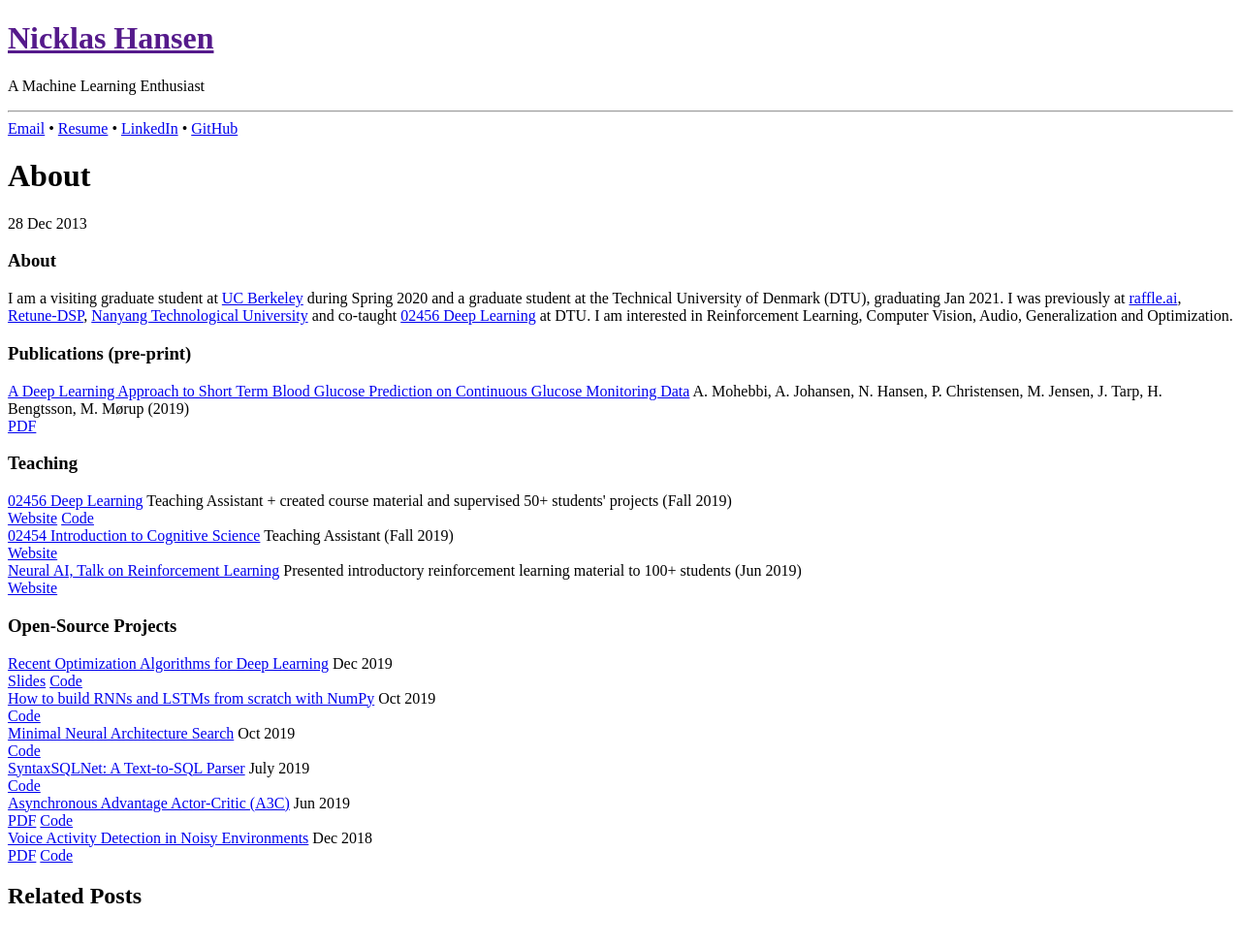
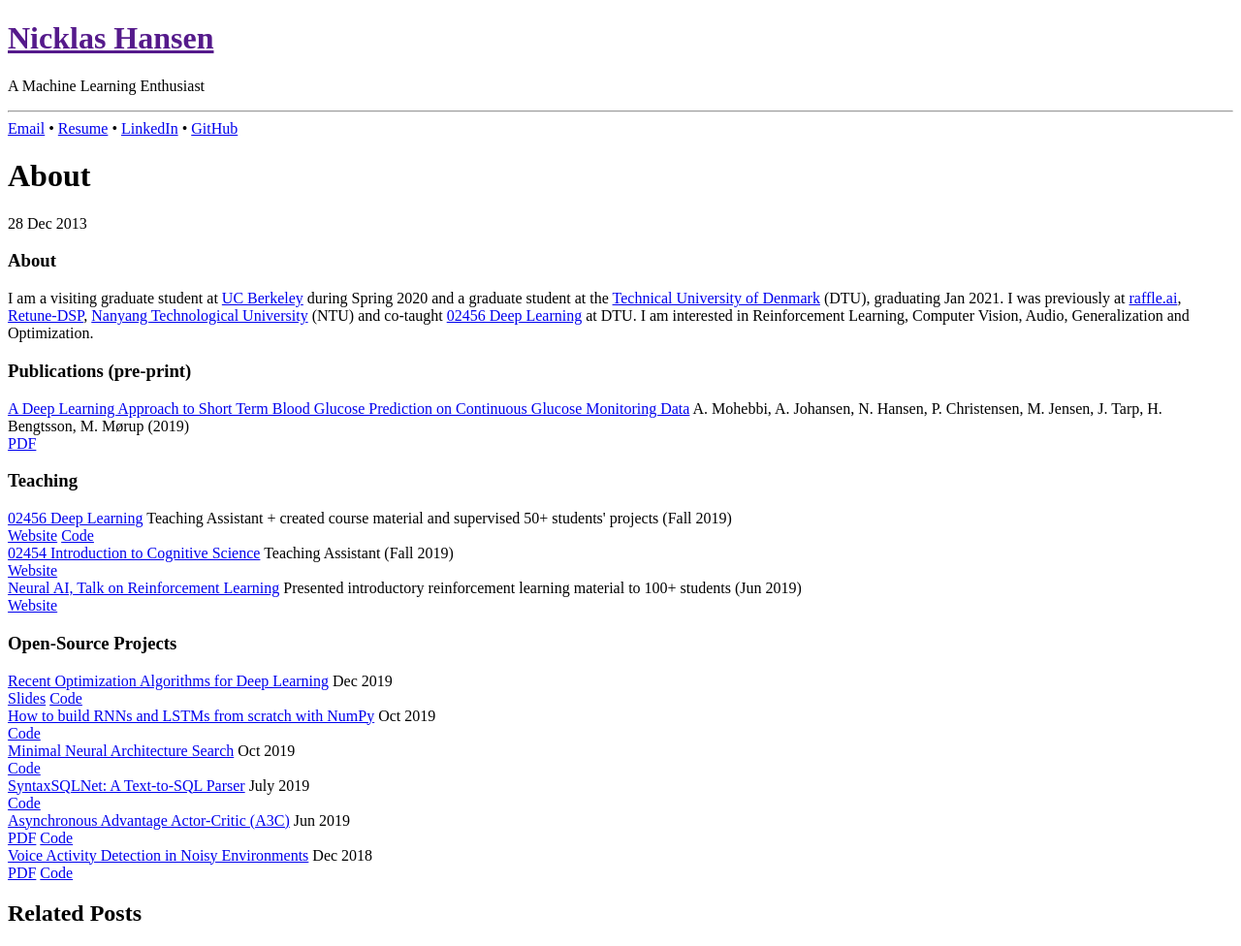
Before and after one commit to nicklashansen/nicklashansen.github.io, a Jekyll site: the page built from _posts/2013-12-28-about.md, in a window 1280 px wide. Shown: the whole page at 97% size. Built offline with Jekyll 4.4.1, drawn with Linux system fonts in a browser that asks for light colours; some of the changed lines change nothing that is shown.

Commit message:
minor changes

```diff
--- a/_posts/2013-12-28-about.md
+++ b/_posts/2013-12-28-about.md
@@ -5,7 +5,7 @@
 
 ### About
 
-I am a visiting graduate student at [UC Berkeley](https://www.berkeley.edu/) during Spring 2020 and a graduate student at the Technical University of Denmark (DTU), graduating Jan 2021. I was previously at [raffle.ai](https://www.raffle.ai/), [Retune-DSP](https://www.retune-dsp.com/), [Nanyang Technological University](https://www.ntu.edu.sg/Pages/home.aspx) and co-taught [02456 Deep Learning](https://github.com/DeepLearningDTU/02456-deep-learning-with-PyTorch) at DTU. I am interested in Reinforcement Learning, Computer Vision, Audio, Generalization and Optimization.
+I am a visiting graduate student at [UC Berkeley](https://www.berkeley.edu/) during Spring 2020 and a graduate student at the [Technical University of Denmark](https://www.dtu.dk/english) (DTU), graduating Jan 2021. I was previously at [raffle.ai](https://www.raffle.ai/), [Retune-DSP](https://www.retune-dsp.com/), [Nanyang Technological University](https://www.ntu.edu.sg/Pages/home.aspx) (NTU) and co-taught [02456 Deep Learning](https://github.com/DeepLearningDTU/02456-deep-learning-with-PyTorch) at DTU. I am interested in Reinforcement Learning, Computer Vision, Audio, Generalization and Optimization.
 
 
 ### Publications (pre-print)
@@ -48,12 +48,12 @@
         </div>
     </div>
     <div class="nicklashansen-item">
-        <a class="nicklashansen-item-img" style="background-image: url(https://i.imgur.com/QfXLPEC.png)" href="http://kurser.dtu.dk/course/02454"></a>
+        <a class="nicklashansen-item-img" style="background-image: url(https://i.imgur.com/QfXLPEC.png)" href="https://www.neural-ai.dk/"></a>
         <div class="nicklashansen-item-box">
-            <a class="nicklashansen-item-title" href="http://kurser.dtu.dk/course/02454">Neural AI, Talk on Reinforcement Learning</a>
+            <a class="nicklashansen-item-title" href="https://www.neural-ai.dk/">Neural AI, Talk on Reinforcement Learning</a>
             <span class="nicklashansen-item-desc">Presented introductory reinforcement learning material to 100+ students (Jun 2019)</span>
             <div class="nicklashansen-item-links">
-                <a class="nicklashansen-item-link nicklashansen-website" href="http://kurser.dtu.dk/course/02454">Website</a>
+                <a class="nicklashansen-item-link nicklashansen-website" href="https://www.neural-ai.dk/">Website</a>
             </div>
         </div>
     </div>
```
